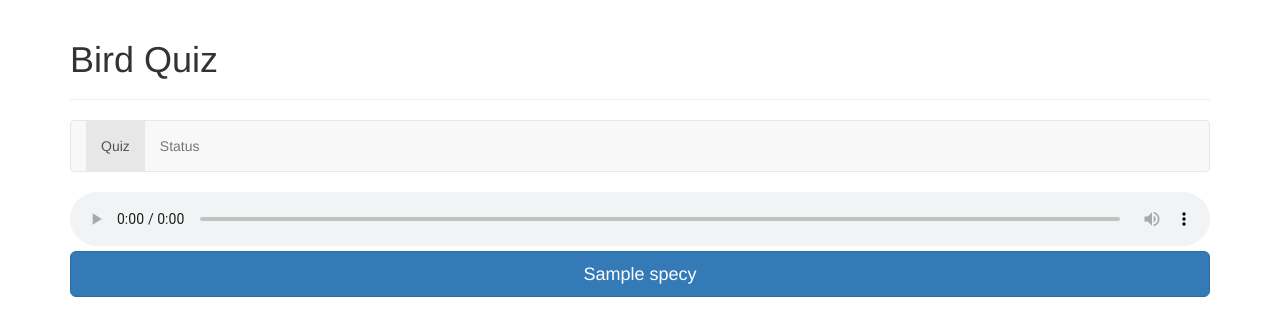
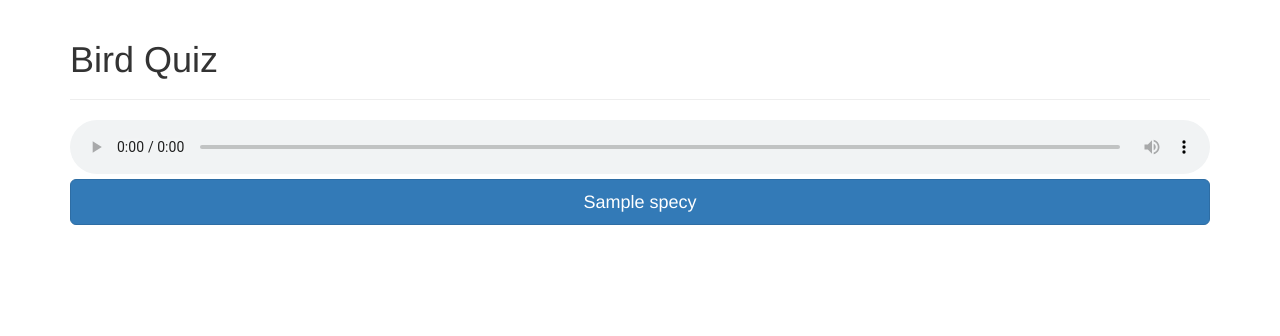
Before and after one commit to micknudsen/bird-sounds, a Flask app: page / in a window 1280 px wide. Shown: the top 336 px of the page. Run offline with Flask 2, Linux system fonts and the light colour scheme; tables that the repository leaves empty hold one stand-in row (values such as "Sample post"); some libraries are stand-ins or nearby versions.

Commit message:
Gonna find a better way to present status

```diff
--- a/app.py
+++ b/app.py
@@ -133,8 +133,3 @@ def answer():
                            sound=sound,
                            correct_species=correct_species,
                            guessed_species=guessed_species)
-
-
-@app.route('/status')
-def status():
-    return render_template('status.html')
--- a/templates/index.html
+++ b/templates/index.html
@@ -7,14 +7,6 @@
     <div class="page-header">
         <h1>Bird Quiz</h1>
     </div>
-    <nav class="navbar navbar-default">
-        <div class="container">
-          <ul class="nav navbar-nav">
-            <li class="active"><a href="{{ url_for('index') }}">Quiz</a></li>
-            <li><a href="{{ url_for('status') }}">Status</a></li>
-          </ul>
-        </div>
-    </nav>
     <audio controls style="width: 100%">
         <source src="{{ quiz.sound.path }}" type="audio/mpeg">
     </audio>
```
Also changed, not shown: templates/answer.html (+0 -8 lines), templates/status.html (deleted, +0 -19 lines).
